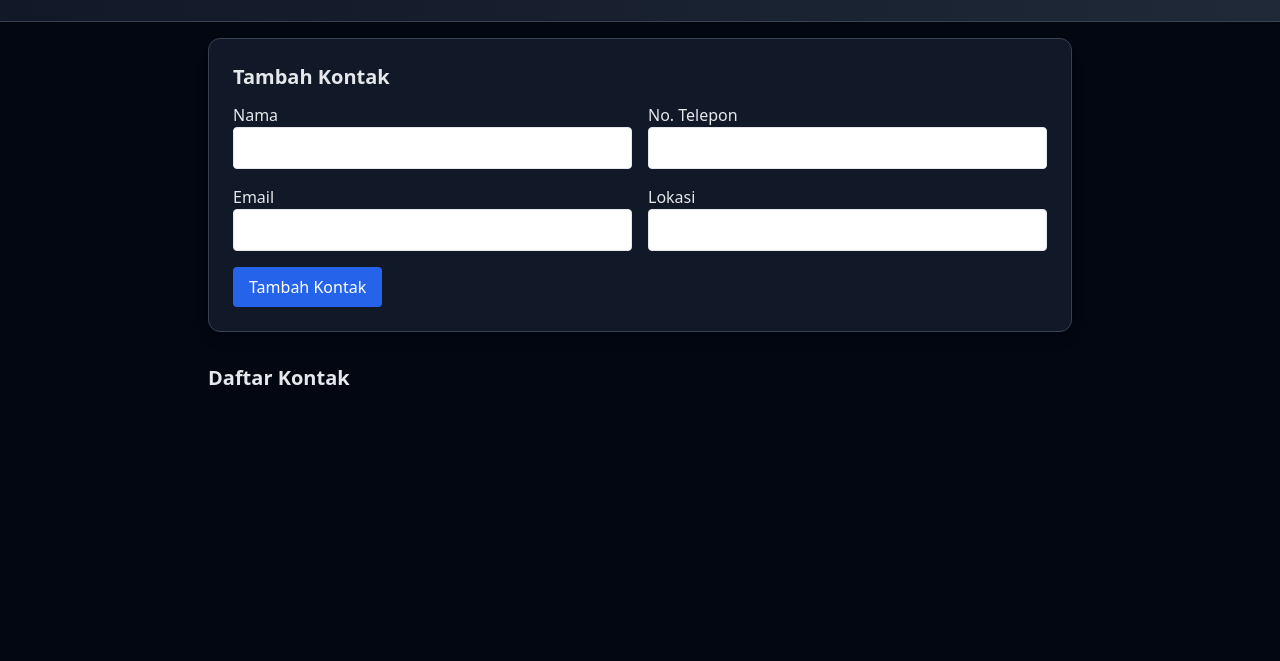
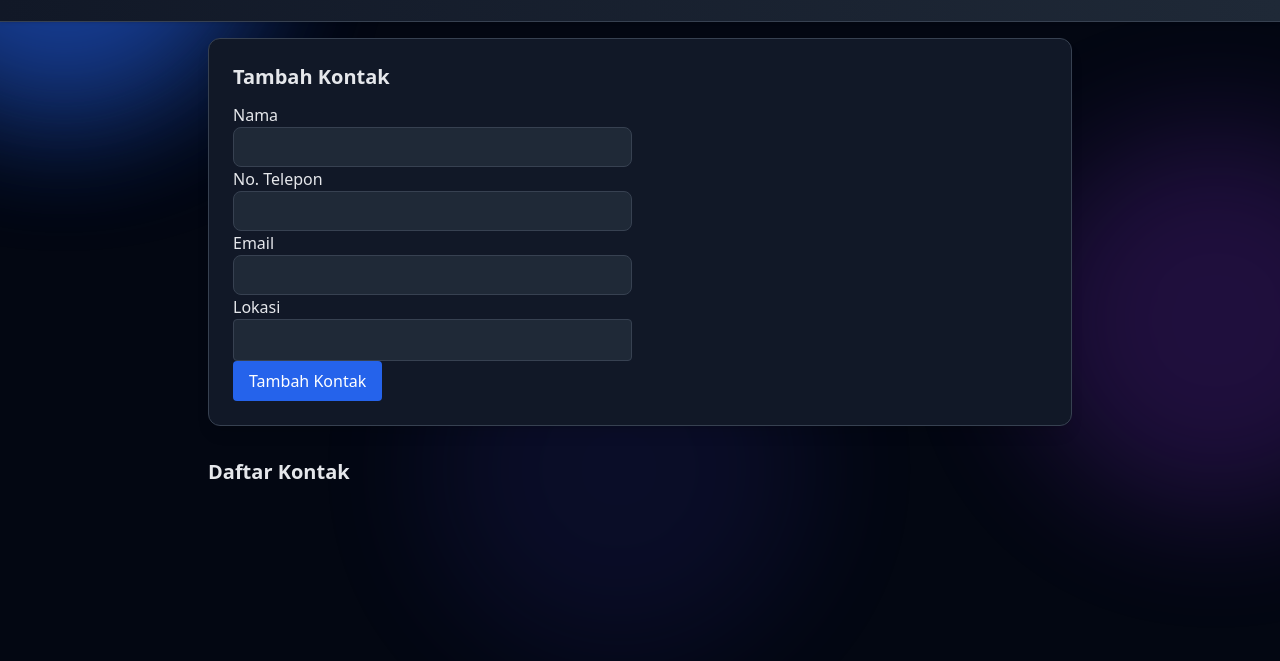
Before and after one commit to aqshelhazarya/UAS-Pemrograman-Web, a plain HTML site: page index.html in a window 1280 px wide. Shown: the part 139-800 px from the top of the page. Drawn offline with nearby package versions, Linux system fonts and the light colour scheme.

Commit message:
style: add elegant decorative background shapes

```diff
--- a/index.html
+++ b/index.html
@@ -6,6 +6,13 @@
   <script src="https://cdn.tailwindcss.com"></script>
 </head>
 <body class="bg-gray-950 text-gray-200 min-h-screen font-sans">
+<!-- Background decoration -->
+<div class="fixed inset-0 -z-10 overflow-hidden">
+  <div class="absolute -top-32 -left-32 w-96 h-96 bg-blue-600 rounded-full blur-3xl opacity-20"></div>
+  <div class="absolute top-1/3 -right-32 w-96 h-96 bg-purple-600 rounded-full blur-3xl opacity-20"></div>
+  <div class="absolute bottom-0 left-1/3 w-96 h-96 bg-indigo-600 rounded-full blur-3xl opacity-10"></div>
+<div class="absolute -top-32 -left-32 w-96 h-96 bg-blue-600 rounded-full blur-3xl opacity-20 animate-pulse"></div>
+</div>
 
   <header class="bg-gradient-to-r from-gray-900 to-gray-800 border-b border-gray-700 p-6 text-center shadow">
   <img src="assets/images/logo.png" class="w-12 mx-auto mb-3 opacity-90">
@@ -21,19 +28,32 @@
       <form id="contactForm" class="grid grid-cols-1 md:grid-cols-2 gap-4">
         <div>
           <label>Nama</label>
-          <input type="text" id="name" class="w-full border p-2 rounded">
+          <input type="text" id="name" class="w-full h-10 px-3
+bg-gray-800 border border-gray-700
+text-gray-200 placeholder-gray-400
+rounded-lg
+focus:outline-none focus:border-blue-500"
         </div>
         <div>
           <label>No. Telepon</label>
-          <input type="text" id="phone" class="w-full border p-2 rounded">
+          <input type="text" id="phone" class="w-full h-10 px-3
+bg-gray-800 border border-gray-700
+text-gray-200 placeholder-gray-400
+rounded-lg
+focus:outline-none focus:border-blue-500"
         </div>
         <div>
           <label>Email</label>
-          <input type="email" id="email" class="w-full border p-2 rounded">
+          <input type="email" id="email" class="w-full h-10 px-3
+bg-gray-800 border border-gray-700
+text-gray-200 placeholder-gray-400
+rounded-lg
+focus:outline-none focus:border-blue-500"
         </div>
         <div>
           <label>Lokasi</label>
-          <input type="text" id="location" class="w-full border p-2 rounded">
+          <input type="text" id="location" class="w-full bg-gray-800 border border-gray-700 text-gray-200 placeholder-gray-400 p-2 rounded
+focus:outline-none focus:ring-2 focus:ring-blue-500
         </div>
 
         <div class="md:col-span-2">
```
